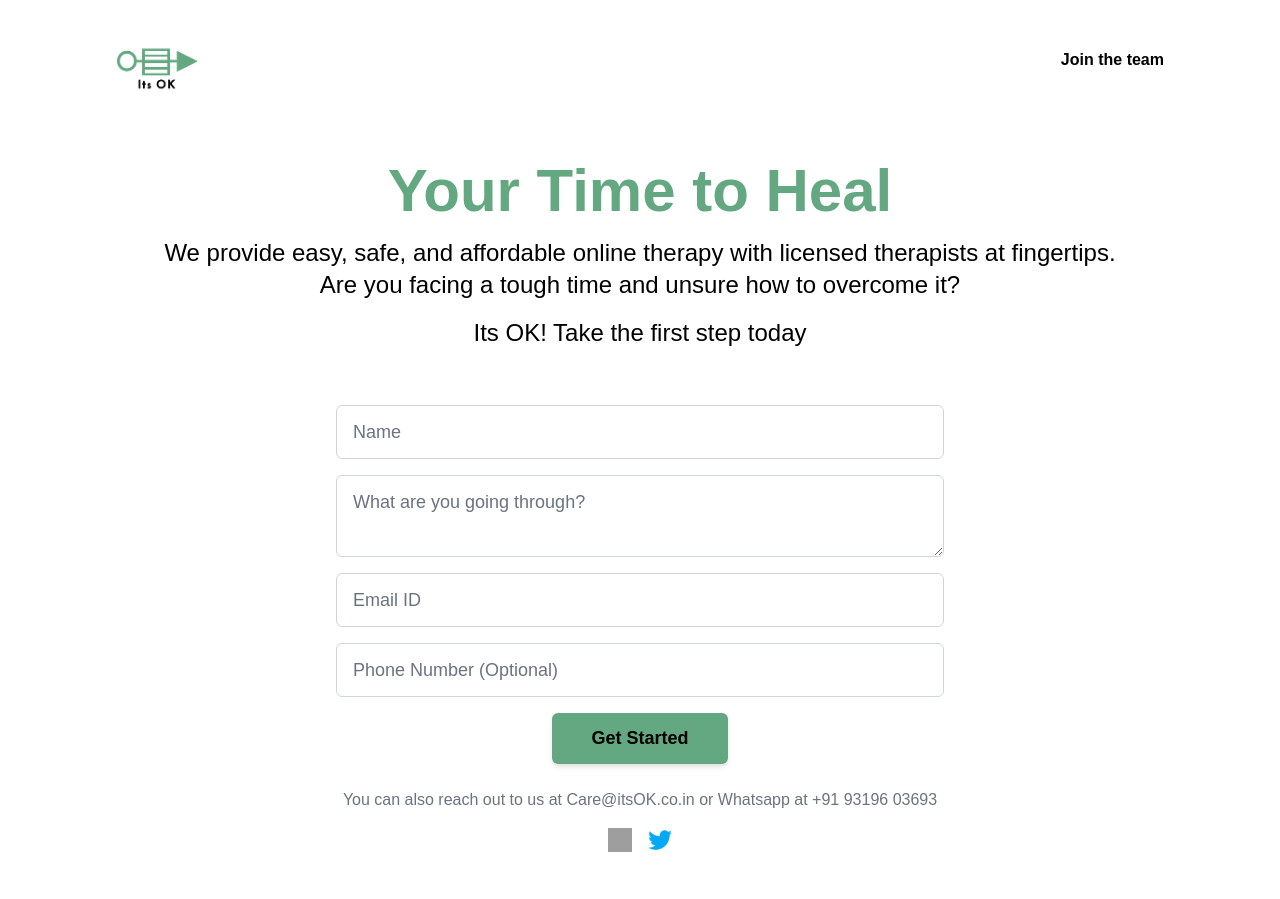
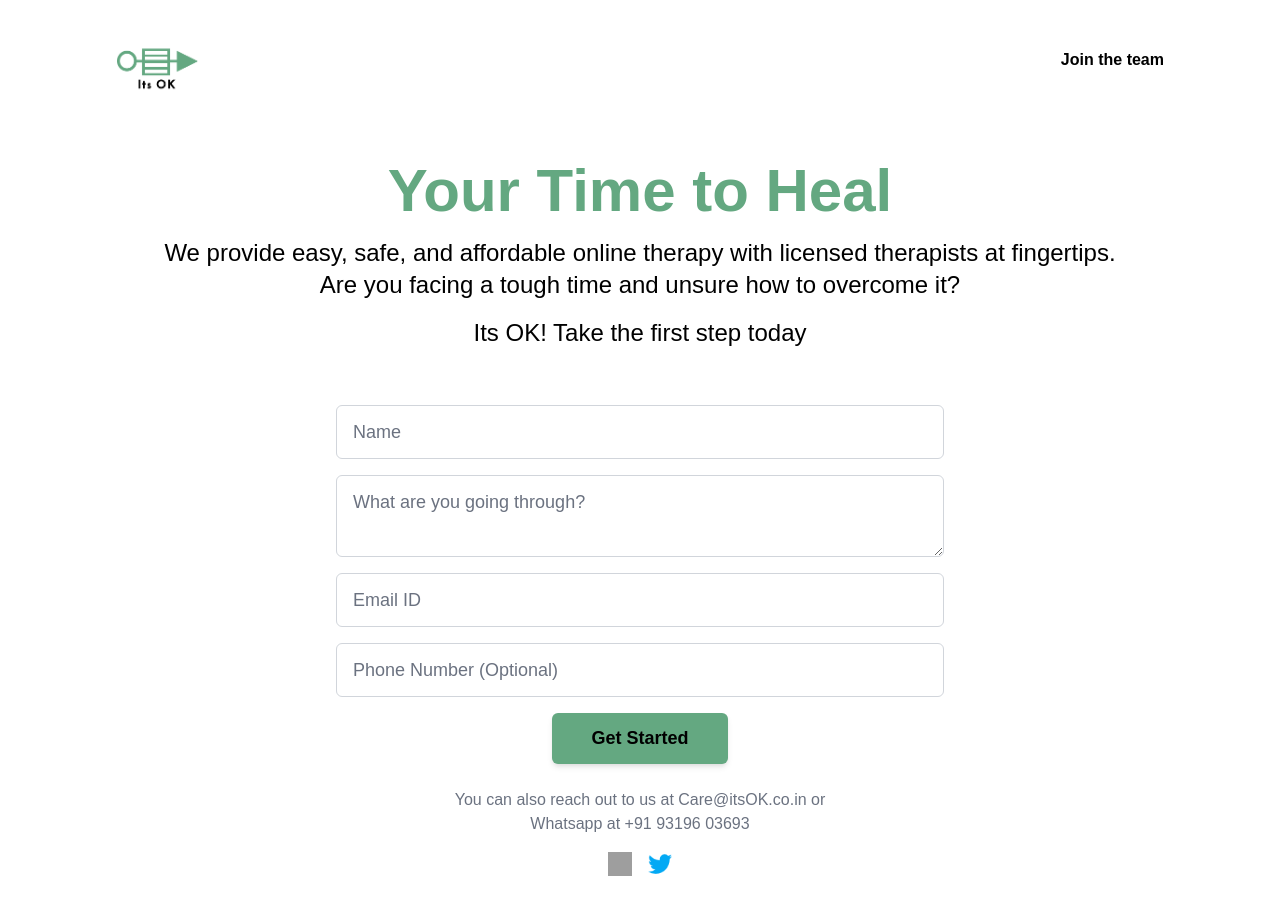
Before and after one commit to itsok222/itsok, a Next.js app: page / in a window 1280 px wide. Before the commit the page ends 875 px from the top, so only its background shows below. Built offline with nearby package versions, Linux system fonts and the light colour scheme; grey boxes are pictures that could not be loaded.

Commit message:
whatsapp new line minor change

```diff
--- a/pages/index.js
+++ b/pages/index.js
@@ -247,8 +247,10 @@ export default function Blog() {
                     ></div>
                   </div>
                   <div className="text-center text-gray-500 ">
-                    You can also reach out to us at Care@itsOK.co.in or Whatsapp
-                    at +91 93196 03693
+                    You can also reach out to us at Care@itsOK.co.in or
+                  </div>
+                  <div className="text-center text-gray-500 ">
+                    Whatsapp at +91 93196 03693
                   </div>
 
                   <div className="flex justify-center mt-4">
```
